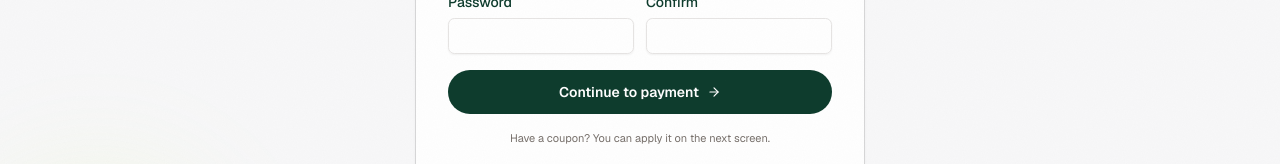
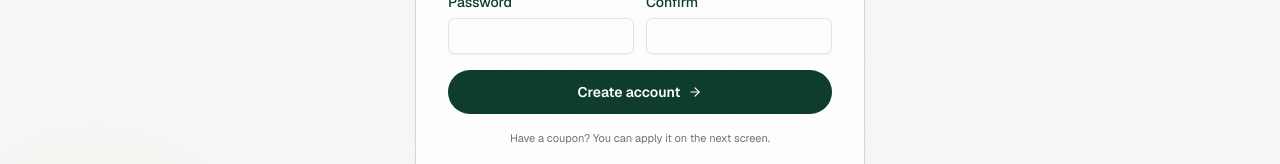
Before and after one commit to JordanGallant/SAM-dashboard, a Next.js app: page /register in a window 1280 px wide. Shown: the part 566-730 px from the top of the page. Built offline with nearby package versions, Linux system fonts and the light colour scheme; no server answers.

Commit message:
register: soften submit button text 'Continue to payment' -> 'Create account'
The previous label implied immediate payment which is jarring when the
user hasn't even seen the price screen yet. 'Create account' matches the
neutral signup convention.

```diff
--- a/src/app/(auth)/register/page.tsx
+++ b/src/app/(auth)/register/page.tsx
@@ -200,7 +200,7 @@ function RegisterContent() {
             className="group inline-flex w-full items-center justify-center gap-2 rounded-full bg-[#0F3D2E] text-white hover:bg-[#0F3D2E]/90 px-5 py-3 text-sm font-semibold transition disabled:opacity-60 disabled:cursor-not-allowed"
           >
             {loading && <Loader2 className="h-4 w-4 animate-spin" />}
-            {inviteToken ? "Create account & join team" : "Continue to payment"}
+            {inviteToken ? "Create account & join team" : "Create account"}
             <ArrowRight className="h-3.5 w-3.5 transition-transform group-hover:translate-x-0.5" />
           </button>
 
```
